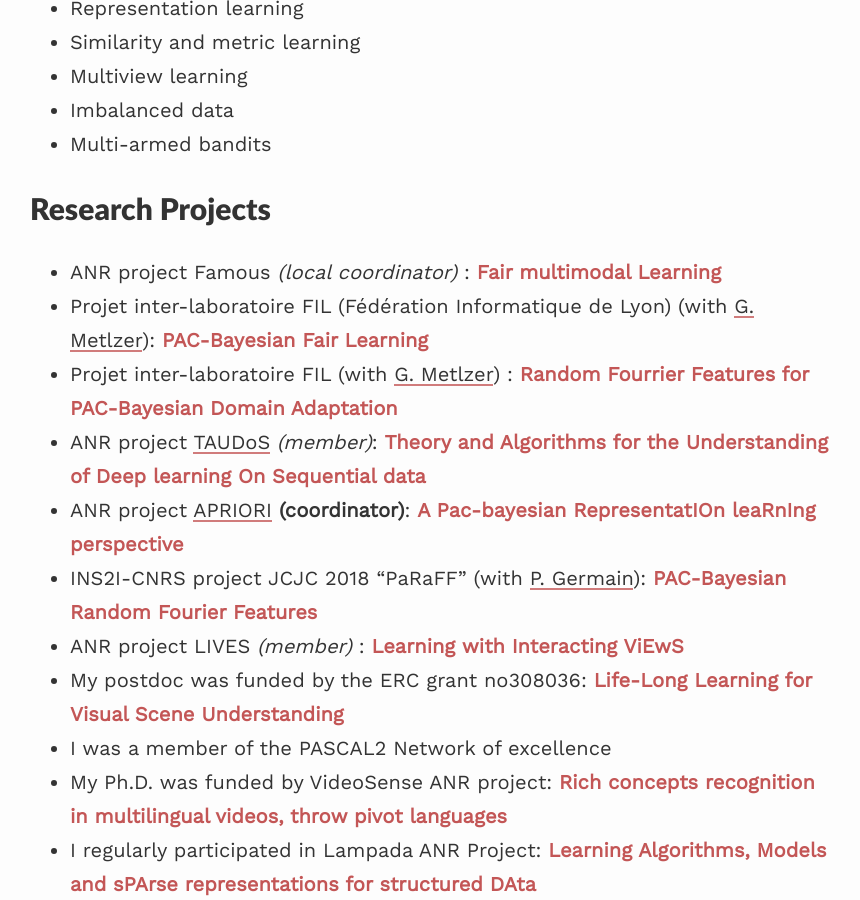
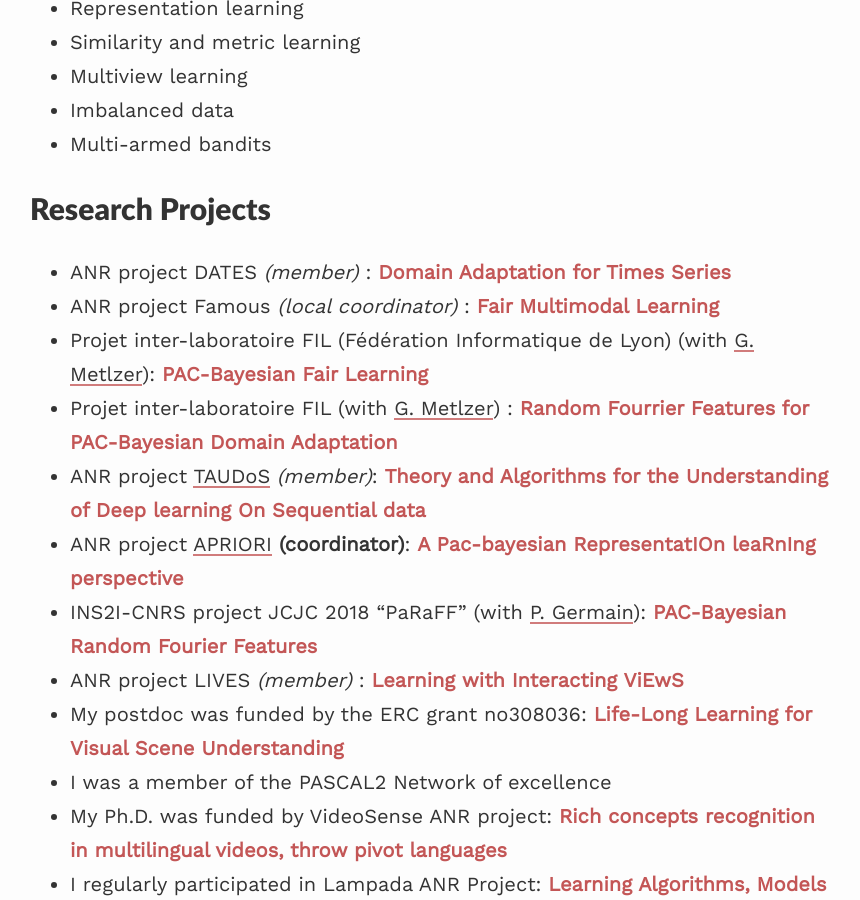
Before and after one commit to emorvant/emorvant.github.io, a Jekyll site: the page built from index.md, in a window 1280 px wide and 900 px high, scrolled down 1415 px. Shown: the whole window, without its empty margins (210-1070 px from the left). Built offline with Jekyll 4.4.1, drawn with Linux system fonts in a browser that asks for light colours.

Commit message:
Add of DATES Project

```diff
--- a/index.md
+++ b/index.md
@@ -33,7 +33,8 @@
 
 # Research Projects
 
-- ANR project Famous _(local coordinator)_ : <titre>Fair multimodal Learning</titre>
+- ANR project DATES _(member)_ : <titre>Domain Adaptation for Times Series</titre>
+- ANR project Famous _(local coordinator)_ : <titre>Fair Multimodal Learning</titre>
 - Projet inter\-laboratoire FIL (Fédération Informatique de Lyon) (with [G. Metlzer](https://guillaumemetzler.github.io)): <titre>PAC-Bayesian Fair Learning</titre>
 - Projet inter\-laboratoire FIL (with [G. Metlzer](https://guillaumemetzler.github.io)) : <titre>Random Fourrier Features for PAC-Bayesian Domain Adaptation</titre>
 - ANR project [TAUDoS](https://perso.univ-st-etienne.fr/er101405/TAUDoS/) _(member)_:  <titre>Theory and Algorithms for the Understanding of Deep learning On Sequential data</titre>
```
